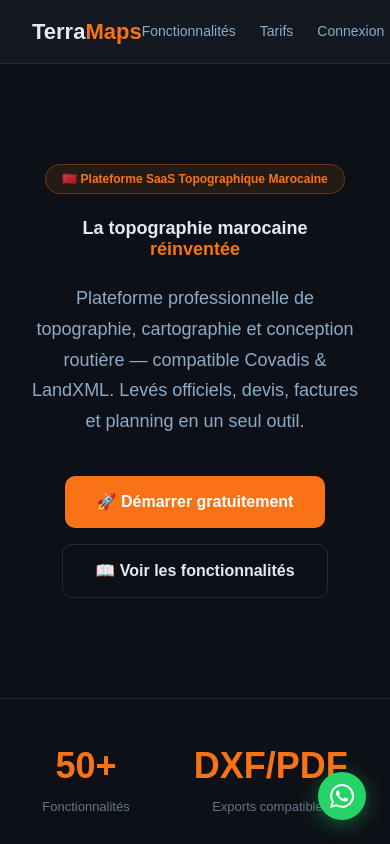
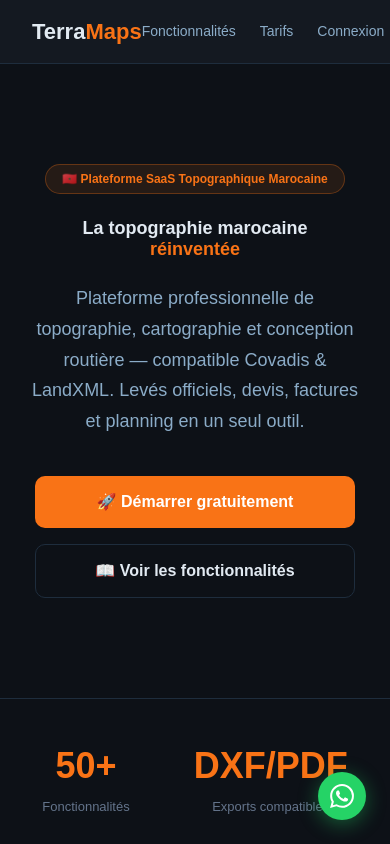
Before and after one commit to bdigi909-rgb/terramaps, a Next.js app: page / in a window 390 px wide. Shown: the top 844 px of the page. Built offline with nearby package versions, Linux system fonts and the light colour scheme.

Commit message:
fix homepage buttons mobile width

```diff
--- a/src/app/page.tsx
+++ b/src/app/page.tsx
@@ -28,10 +28,10 @@ export default function HomePage() {
           Plateforme professionnelle de topographie, cartographie et conception routière — compatible Covadis & LandXML. Levés officiels, devis, factures et planning en un seul outil.
         </p>
         <div style={{ display: "flex", gap: 16, justifyContent: "center", flexWrap: "wrap" }}>
-          <Link href="/login" style={{ background: "#F97316", color: "#fff", padding: "14px 32px", borderRadius: 10, textDecoration: "none", fontSize: 16, fontWeight: 700 }}>
+          <Link href="/login" style={{ background: "#F97316", color: "#fff", padding: "14px 32px", borderRadius: 10, textDecoration: "none", fontSize: 16, fontWeight: 700, maxWidth: 320, textAlign: "center" as any, width: "100%", boxSizing: "border-box" as any }}>
             🚀 Démarrer gratuitement
           </Link>
-          <Link href="/help" style={{ background: "transparent", color: "#E2EAF2", padding: "14px 32px", borderRadius: 10, textDecoration: "none", fontSize: 16, fontWeight: 600, border: "1px solid #1E2D3D" }}>
+          <Link href="/help" style={{ background: "transparent", color: "#E2EAF2", padding: "14px 32px", borderRadius: 10, textDecoration: "none", fontSize: 16, fontWeight: 600, border: "1px solid #1E2D3D", maxWidth: 320, textAlign: "center" as any, width: "100%", boxSizing: "border-box" as any }}>
             📖 Voir les fonctionnalités
           </Link>
         </div>
```
